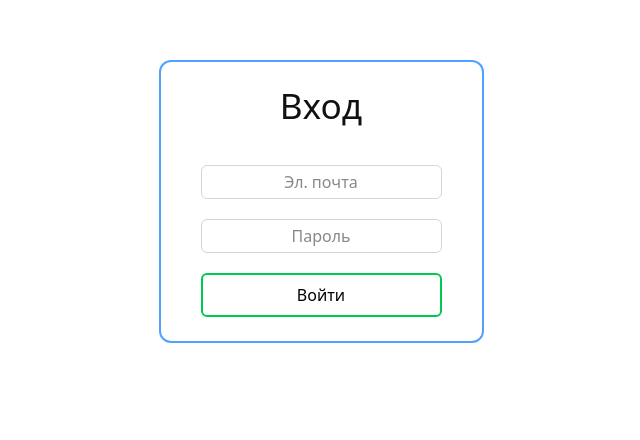
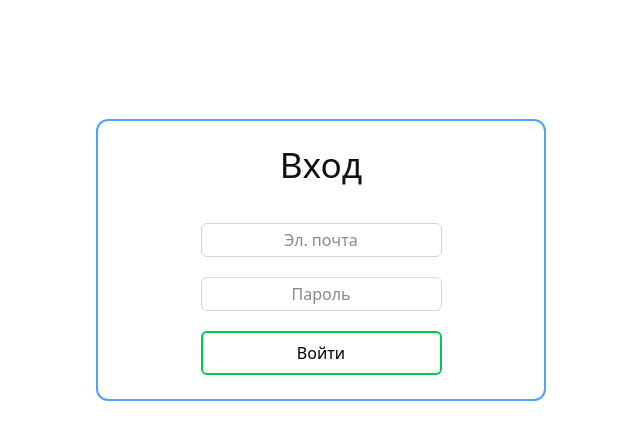
Before and after one commit to Xpaul6/courseproject_swagtodo, a React (Vite) app in the folder frontend/: page /login in a window 1280 px wide. Shown: the part 140-580 px from the top of the page, without its empty margins (319-959 px from the left). Built offline with nearby package versions, Linux system fonts and the light colour scheme.

Commit message:
fix: corrent centering

```diff
--- a/frontend/src/styles/main.css
+++ b/frontend/src/styles/main.css
@@ -13,15 +13,22 @@
   text-rendering: optimizeLegibility;
   -webkit-font-smoothing: antialiased;
   -moz-osx-font-smoothing: grayscale;
+}
 
+#root {
+  width: 100%;
   display: flex;
-  flex-direction: column;
-  align-items: center;
-  width: 100%;
+  justify-content: center;
 }
 
 body {
+  position: absolute;
   margin: 0;
+  width: 100%;
+  height: 100%;
+  display: flex;
+  align-items: center;
+  justify-content: center;
 }
 
 @layer base {
@@ -43,7 +50,7 @@ body {
 
 @layer components {
   .pagebox {
-    @apply flex flex-col items-center w-full py-6 px-10 mt-50 sm:border-2 border-blue-400 rounded-xl
+    @apply flex flex-col items-center w-1/2 max-w-[450px] min-w-[300px] py-6 px-10 sm:border-2 border-blue-400 rounded-xl
   }
   .link {
     @apply text-xl text-blue-600 text-center w-full py-4 px-6 my-2 rounded-xl bg-gray-100 sm:bg-transparent
```
